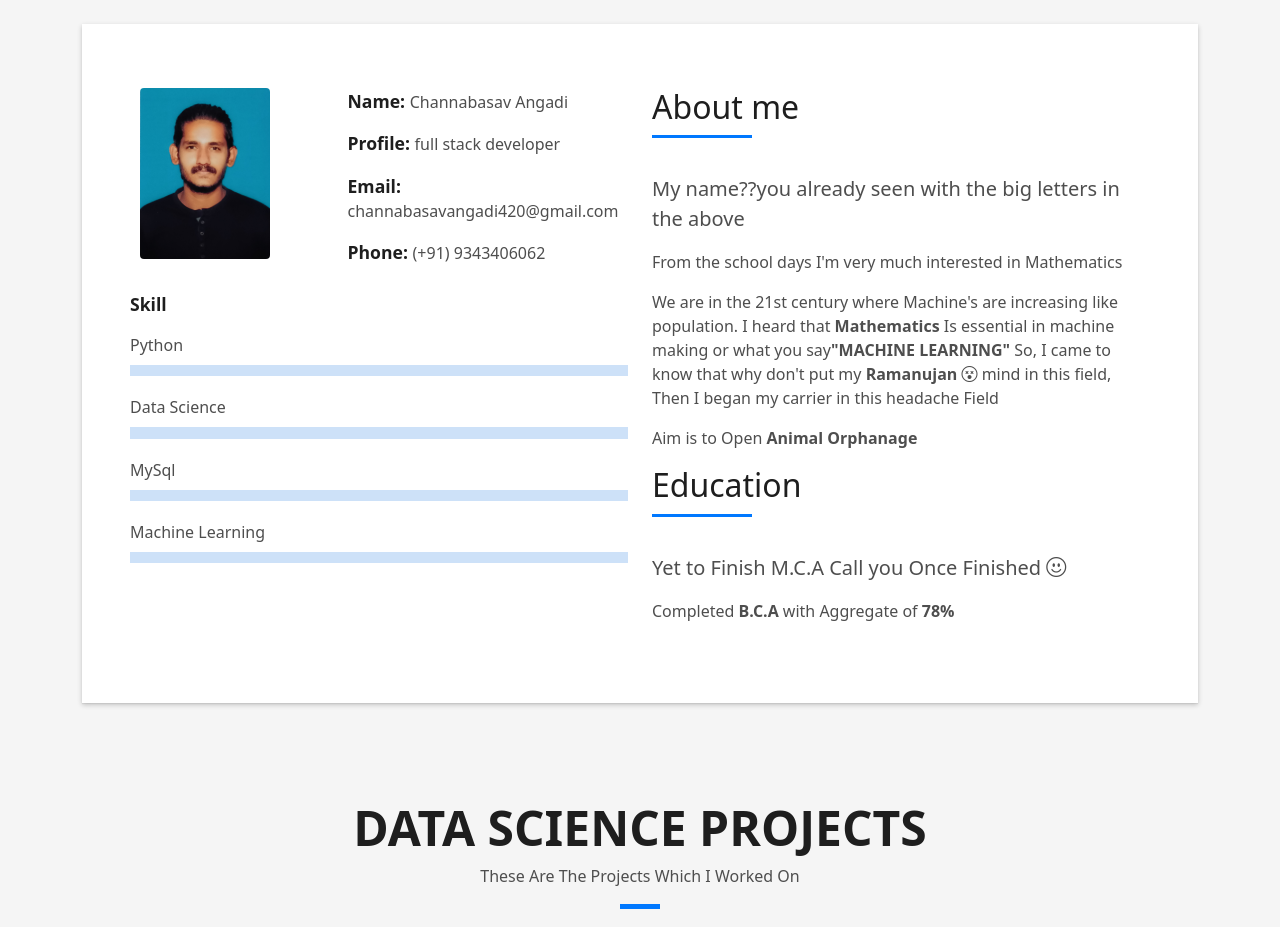
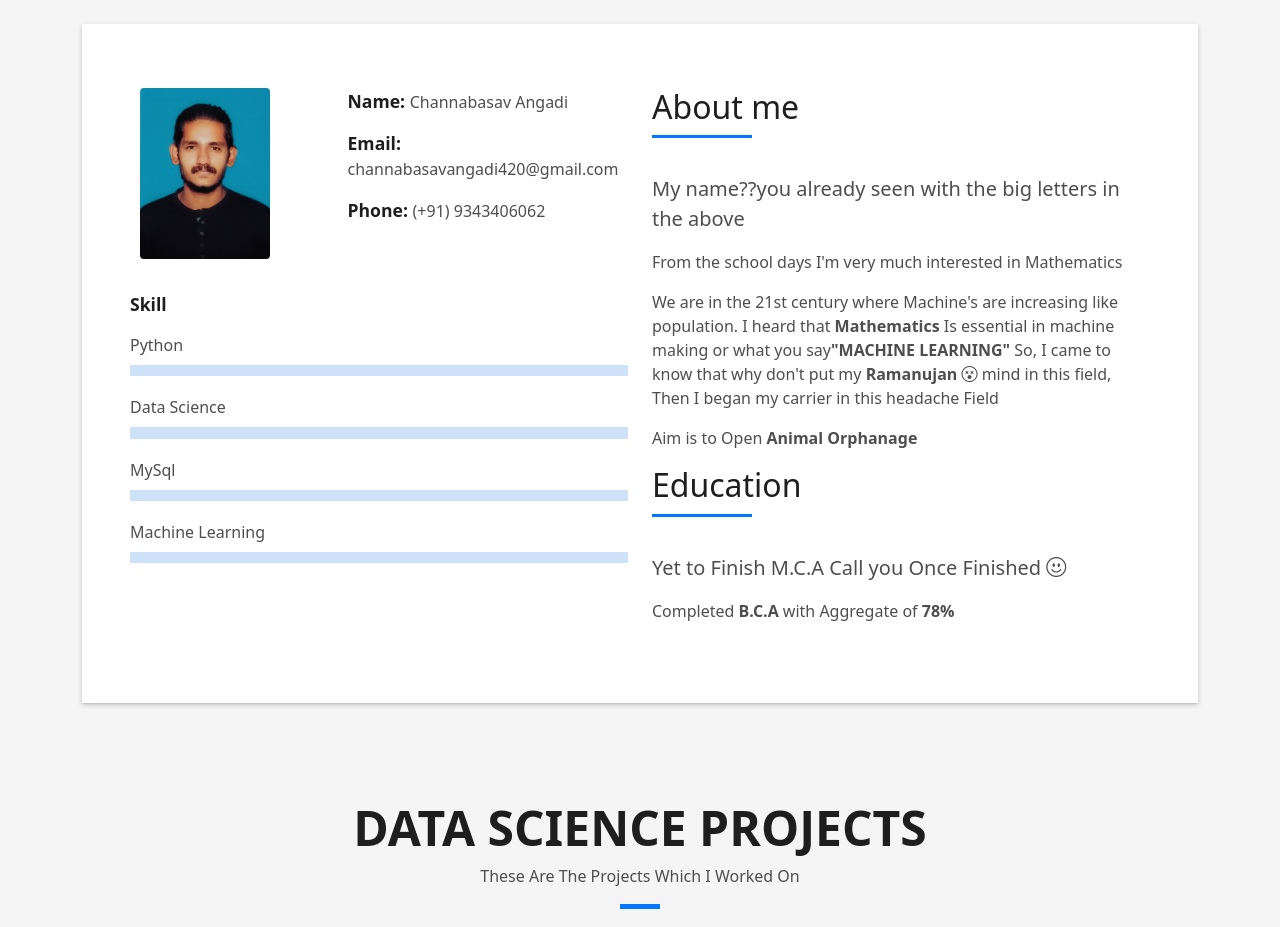
Before and after one commit to ChannabasavAngadi/CMportfolio, a plain HTML site: page index.html in a window 1280 px wide. Shown: the part 840-1767 px from the top of the page. Drawn offline with nearby package versions, Linux system fonts and the light colour scheme.

Commit message:
Update index.html

```diff
--- a/index.html
+++ b/index.html
@@ -123,7 +123,7 @@
                     <div class="col-sm-6 col-md-7">
                       <div class="about-info">
                         <p><span class="title-s">Name: </span> <span>Channabasav Angadi</span></p>
-                        <p><span class="title-s">Profile: </span> <span>full stack developer</span></p>
+
                         <p><span class="title-s">Email: </span> <span>channabasavangadi420@gmail.com</span></p>
                         <p><span class="title-s">Phone: </span> <span>(+91) 9343406062</span></p>
                       </div>
```
